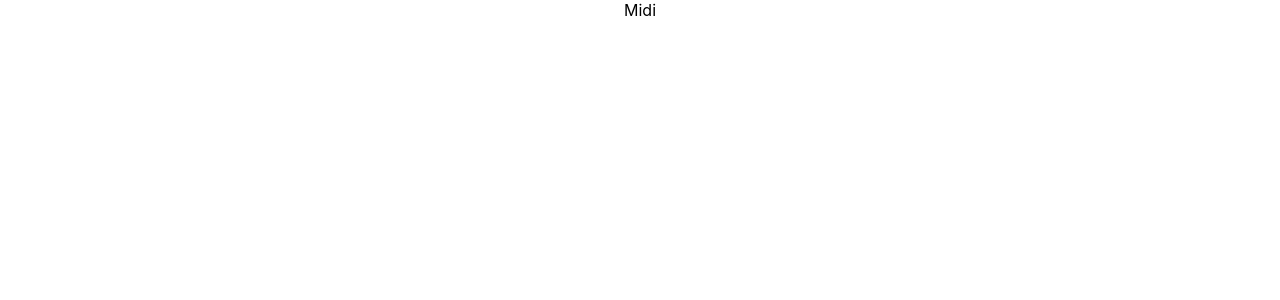
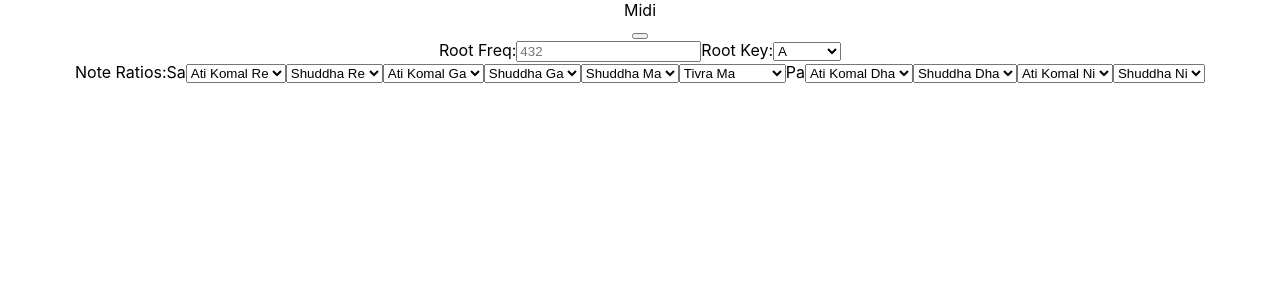
Before and after one commit to pawanbenjamin/tone-shruti-synth, a React (Create React App) app: page / in a window 1280 px wide. Shown: the top 300 px of the page. Built offline with nearby package versions, Linux system fonts and the light colour scheme.

Commit message:
freq-table added

```diff
--- a/src/App.js
+++ b/src/App.js
@@ -3,11 +3,14 @@ import "./App.css";
 import * as Tone from "tone";
 import MIDI from "./components/MIDI";
 import Synth from "./components/Synth";
+import FreqTable from "./components/FreqTable";
 
 function App() {
   return (
     <div className="App">
       <MIDI />
+      <Synth />
+      <FreqTable />
     </div>
   );
 }
--- /dev/null
+++ b/src/components/FreqTable.js
@@ -0,0 +1,200 @@
+import React, { useState, useContext, useEffect } from "react";
+import { store } from "../state";
+export function createFreqTable(rootKey, scale, rootFreq) {
+  //if root key is 58 (D)
+
+  //createFrequency Table to use for note generation
+  const freqTable = {};
+
+  let copy = rootKey;
+  let scaleDegree = 0;
+  let oct = 1;
+
+  let counter = 1;
+
+  while (copy <= 108) {
+    let ratio = scale[scaleDegree % 12];
+    let [numer, denom] = ratio.split("/");
+    numer = parseInt(numer);
+    denom = parseInt(denom);
+
+    freqTable[copy] = (rootFreq * numer * oct) / denom;
+
+    copy++;
+    scaleDegree++;
+    if (counter === 12) {
+      counter = 0;
+      oct *= 2;
+    }
+    counter++;
+  }
+
+  let copy2 = rootKey - 1;
+  let scaleDegree2 = scale.length - 1;
+  let oct2 = 1 / 2;
+
+  while (copy2 >= 21) {
+    let ratio = scale[scaleDegree2 % 12];
+    let [numer, denom] = ratio.split("/");
+    numer = parseInt(numer);
+    denom = parseInt(denom);
+
+    freqTable[copy2] = (rootFreq * numer * oct2) / denom;
+
+    copy2--;
+    if (scaleDegree2 === 0) {
+      scaleDegree2 = scale.length;
+      oct2 = oct2 / 2;
+    }
+    scaleDegree2--;
+  }
+
+  return freqTable;
+}
+
+function FreqTable(props) {
+  const { state, dispatch } = useContext(store);
+  // Default Key and Default Frequency
+  const [rootKey, setRootKey] = useState(69);
+
+  const [rootFreq, setRootFreq] = useState("432");
+
+  // Note Ratios
+  const [sa, setSa] = useState("1/1");
+  const [komalRe, setKomalRe] = useState("16/15");
+  const [re, setRe] = useState("9/8");
+  const [komalGa, setKomalGa] = useState("6/5");
+  const [ga, setGa] = useState("5/4");
+  const [ma, setMa] = useState("4/3");
+  const [tivraMa, setTivraMa] = useState("45/32");
+  const [pa, setPa] = useState("3/2");
+  const [komalDha, setKomalDha] = useState("8/5");
+  const [dha, setDha] = useState("5/3");
+  const [komalNi, setKomalNi] = useState("9/5");
+  const [ni, setNi] = useState("15/8");
+
+  const changeKey = (e) => {
+    setRootKey(e.target.value);
+  };
+
+  const changeRatio = (e, setter) => {
+    setter(e.target.value);
+  };
+
+  useEffect(() => {
+    dispatch({
+      type: "freq-table",
+      value: createFreqTable(
+        rootKey,
+        [
+          sa,
+          komalRe,
+          re,
+          komalGa,
+          ga,
+          ma,
+          tivraMa,
+          pa,
+          komalDha,
+          dha,
+          komalNi,
+          ni,
+        ],
+        rootFreq
+      ),
+    });
+  }, [
+    rootKey,
+    rootFreq,
+    sa,
+    komalRe,
+    re,
+    komalGa,
+    ga,
+    ma,
+    tivraMa,
+    pa,
+    komalDha,
+    dha,
+    komalNi,
+    ni,
+  ]);
+
+  return (
+    <div className="freq-table">
+      <button onClick={() => console.log(state)}></button>
+      <div className="root-info">
+        <label>Root Freq:</label>
+        <input
+          type="text"
+          placeholder="432"
+          onChange={(e) => setRootFreq(e.target.value)}
+        />
+        <label>Root Key:</label>
+        <select className="root-note" onChange={changeKey}>
+          <option value="60">C</option>
+          <option value="61">C# / Db</option>
+          <option value="62">D</option>
+          <option value="63">D# / Eb</option>
+          <option value="64">E</option>
+          <option value="65">F</option>
+          <option value="66">F# / Gb</option>
+          <option value="67">G</option>
+          <option value="68">G# / Ab</option>
+          <option value="69" selected>
+            A
+          </option>
+          <option value="70">A# / Bb</option>
+          <option value="71">B</option>
+        </select>
+      </div>
+      <div className="note-ratios">
+        <label>Note Ratios:</label>
+        <span>Sa</span>
+        <select onChange={(e) => changeRatio(e, setKomalRe)}>
+          <option value="256/243">Ati Komal Re</option>
+          <option value="16/15">Komal Re</option>
+        </select>
+        <select onChange={(e) => changeRatio(e, setRe)}>
+          <option value="10/9">Shuddha Re</option>
+          <option value="9/8">Tivra Re</option>
+        </select>
+        <select onChange={(e) => changeRatio(e, setKomalGa)}>
+          <option value="32/27">Ati Komal Ga</option>
+          <option value="6/5">Komal Ga</option>
+        </select>
+        <select onChange={(e) => changeRatio(e, setGa)}>
+          <option value="5/4">Shuddha Ga</option>
+          <option value="81/64">Tivra Ga</option>
+        </select>
+        <select onChange={(e) => changeRatio(e, setMa)}>
+          <option value="4/3">Shuddha Ma</option>
+          <option value="27/20">Shruti Ma</option>
+        </select>
+        <select onChange={(e) => changeRatio(e, setTivraMa)}>
+          <option value="45/32">Tivra Ma</option>
+          <option value="729/512">Tivra Tivra Ma</option>
+        </select>
+        <span>Pa</span>
+        <select onChange={(e) => changeRatio(e, setKomalDha)}>
+          <option value="128/81">Ati Komal Dha</option>
+          <option value="8/5">Komal Dha</option>
+        </select>
+        <select onChange={(e) => changeRatio(e, setDha)}>
+          <option value="5/3">Shuddha Dha</option>
+          <option value="27/16">Tivra Dha</option>
+        </select>
+        <select onChange={(e) => changeRatio(e, setKomalNi)}>
+          <option value="16/9">Ati Komal Ni</option>
+          <option value="9/5">Komal Ni</option>
+        </select>
+        <select onChange={(e) => changeRatio(e, setNi)}>
+          <option value="15/8">Shuddha Ni</option>
+          <option value="243/128">Tivra Ni</option>
+        </select>
+      </div>
+    </div>
+  );
+}
+
+export default FreqTable;
--- a/src/components/MIDI.js
+++ b/src/components/MIDI.js
@@ -5,56 +5,11 @@ import * as Tone from "tone";
 function MIDI(props) {
   const { state, dispatch } = useContext(store);
 
-  useEffect(() => {
-    const synth = new Tone.PolySynth().toDestination();
-    dispatch({ type: "synth", value: synth });
-  }, []);
-
   const [noteObj, setNoteObj] = useState({});
-
-  //   const poly = useRef(synth);
-
-  const handleNote = (noteObj) => {
-    const now = Tone.now();
-    if (noteObj.command === 144) {
-      keyDown(noteObj.note, now, noteObj.velocity);
-    }
-    if (noteObj.command === 128) {
-      //   keyUp();
-    }
-  };
-
-  const keyDown = (note, time, velocity) => {
-    state.synth.set({
-      volume: 0,
-      detune: 0,
-      portamento: 0,
-      envelope: {
-        attack: 0.005,
-        attackCurve: "linear",
-        decay: 0.1,
-        decayCurve: "exponential",
-        release: 1,
-        releaseCurve: "exponential",
-        sustain: 0.3,
-      },
-      oscillator: {
-        partialCount: 0,
-        partials: [],
-        phase: 0,
-        type: "triangle",
-      },
-    });
-    state.synth.triggerAttackRelease(note, "8n");
-  };
-
-  //   const keyUp = () => {
-  //     synth.triggerRelease();
-  //   };
 
   useEffect(() => {
     dispatch({ type: "note-obj", value: noteObj });
-    handleNote(noteObj);
+    console.log(state);
   }, [noteObj]);
 
   function getMIDIMessage(midiMessage) {
--- a/src/components/Synth.js
+++ b/src/components/Synth.js
@@ -1,42 +1,26 @@
-import React, { useContext, useState, useEffect } from "react";
+import React, { useEffect, useContext } from "react";
+import { store } from "../state";
 import * as Tone from "tone";
 
-import { store } from "../state";
-
-const polyVoices = 16;
+// export const handleNote = (noteObj) => {
+//   const now = Tone.now();
+//   if (noteObj.command === 144) {
+//     keyDown(noteObj.note, now, noteObj.velocity);
+//   }
+//   if (noteObj.command === 128) {
+//     //   keyUp();
+//   }
+// };
 
 function Synth(props) {
   const { state, dispatch } = useContext(store);
 
   useEffect(() => {
-    const synth = new Tone.Synth().toDestination();
+    const synth = new Tone.PolySynth().toDestination();
     dispatch({ type: "synth", value: synth });
   }, []);
 
-  const handleNote = (noteObj) => {
-    const now = Tone.now();
-    if (noteObj.command === 144) {
-      keyDown(noteObj.note, now, noteObj.velocity);
-    }
-  };
-
-  const keyDown = (note, time, velocity) => {
-    state.synth.triggerAttach(note, time, velocity);
-  };
-
-  const keyUp = () => {};
-
-  return (
-    <div>
-      <button
-        onClick={() => {
-          console.log(state);
-        }}
-      >
-        Click
-      </button>
-    </div>
-  );
+  return <div></div>;
 }
 
 export default Synth;
--- a/src/state.js
+++ b/src/state.js
@@ -21,6 +21,13 @@ const StateProvider = ({ children }) => {
         };
         return newState;
       }
+      case "freq-table": {
+        const newState = {
+          ...oldState,
+          freqTable: action.value,
+        };
+        return newState;
+      }
       default:
         throw new Error();
     }
```
Also changed, not shown: src/components/SynthParams.js (added, +30 -0 lines).
